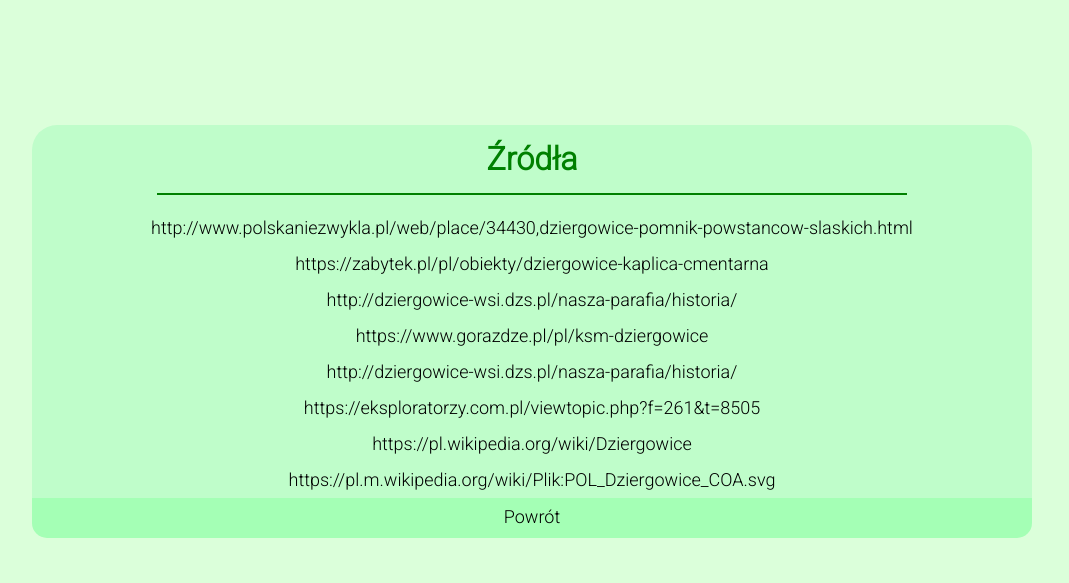
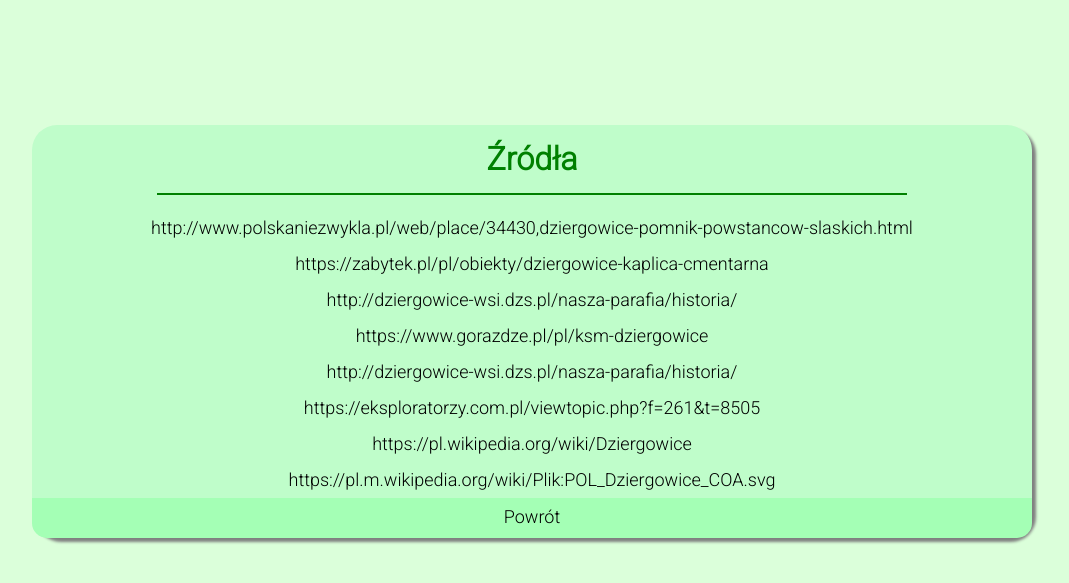
Before and after one commit to Kacperr03/Daniel_2c-1, a PHP site: page /Dziergowice/zrodla.html in a window 1280 px wide. Shown: the top 583 px of the page, without its empty margins (108-1177 px from the left). Run offline with PHP 8.4, Linux system fonts and the light colour scheme.

Commit message:
Update zrodla.css

```diff
--- a/Dziergowice/zrodla.css
+++ b/Dziergowice/zrodla.css
@@ -15,6 +15,7 @@ body{
     margin: 125px auto 0 auto;
     border-radius: 25px;
     text-align: center;
+    box-shadow: 4px 4px 3px gray;
 }
 
 h1{
```
